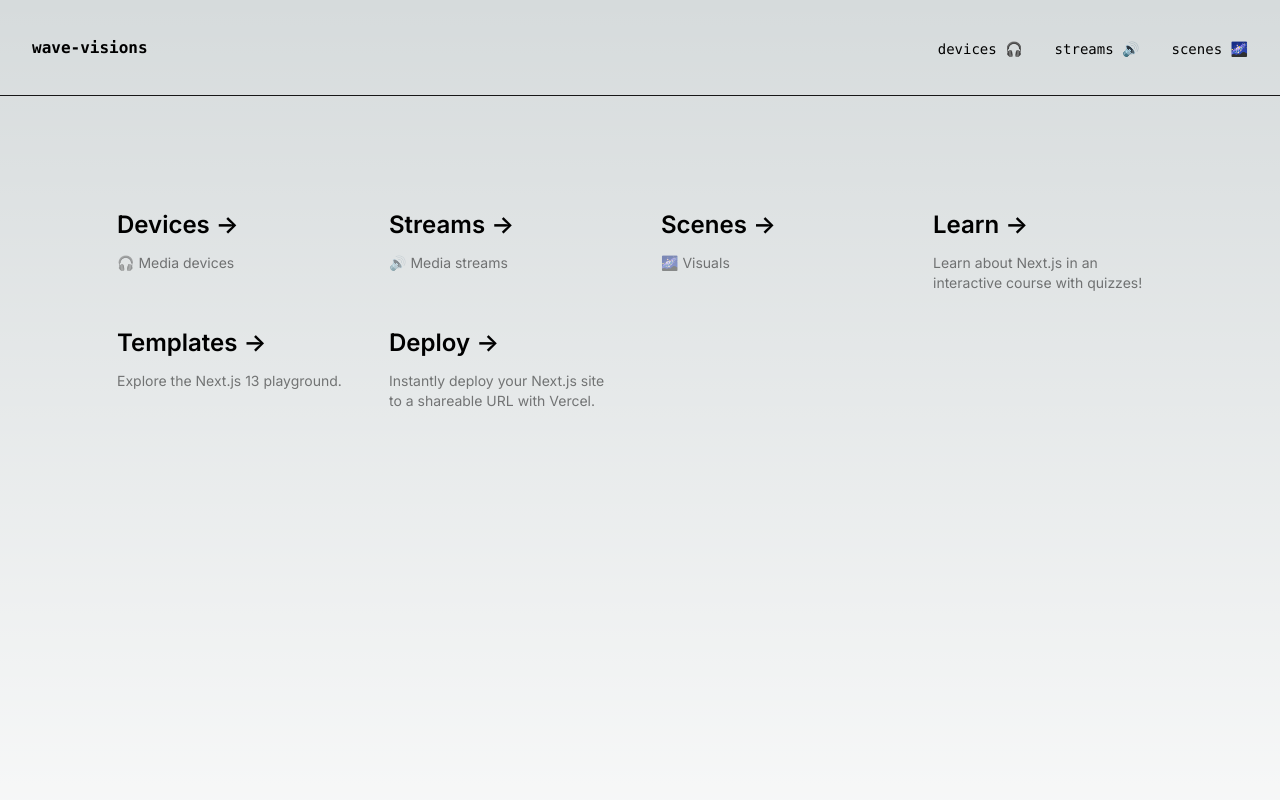
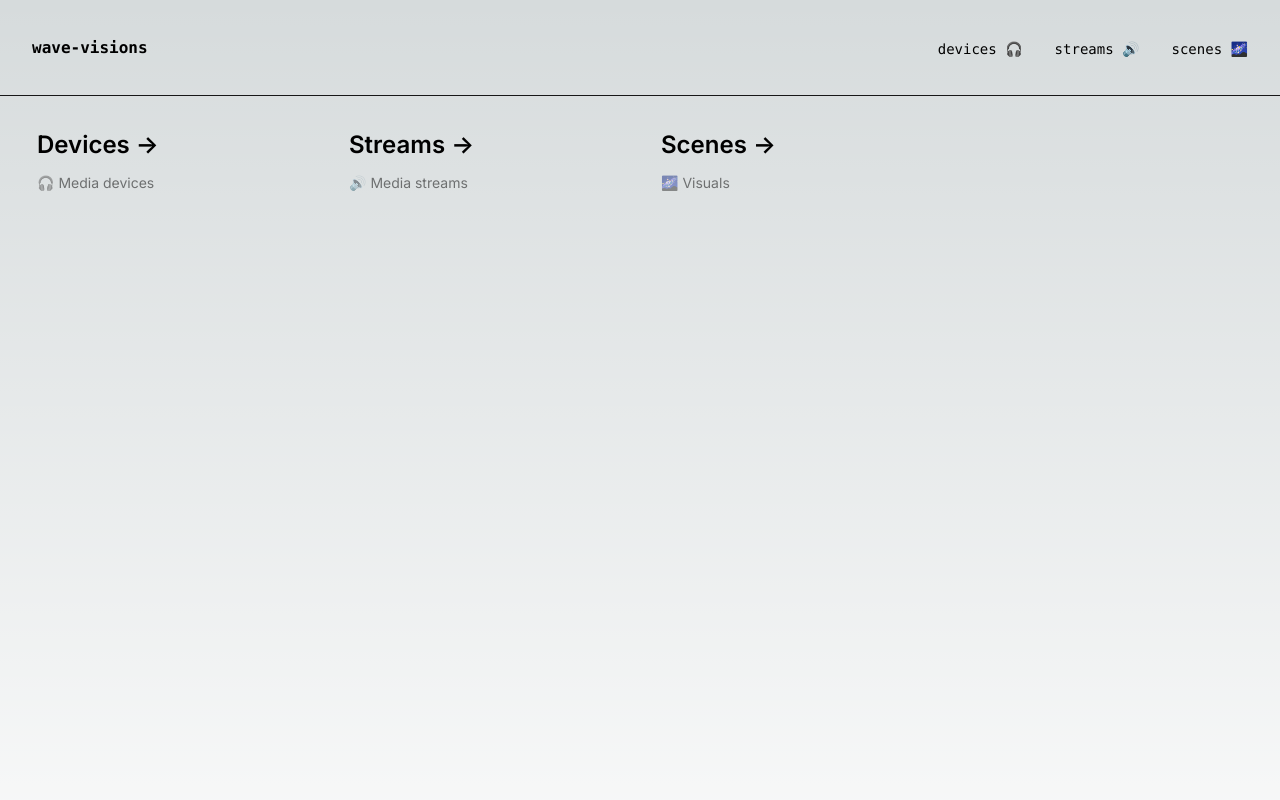
Before and after one commit to kalynbeach/wave-visions, a Next.js app: page / in a window 1280 px wide. Shown: the top 800 px of the page. Built offline with nearby package versions, Linux system fonts and the light colour scheme.

Commit message:
clean up RootLayout, Home page

```diff
--- a/src/app/layout.tsx
+++ b/src/app/layout.tsx
@@ -6,8 +6,8 @@ import Footer from './Footer'
 const inter = Inter({ subsets: ['latin'] })
 
 export const metadata = {
-  title: 'Create Next App',
-  description: 'Generated by create next app',
+  title: 'wave-visions',
+  description: 'Audio visualization experiments',
 }
 
 export default function RootLayout({
--- a/src/app/page.tsx
+++ b/src/app/page.tsx
@@ -3,20 +3,9 @@ import Link from 'next/link'
 
 export default function Home() {
   return (
-    <main className="flex min-h-screen flex-col items-center justify-between p-24">
+    <main className="min-h-screen p-4 flex flex-col justify-between">
 
-      {/* <div className="relative flex place-items-center before:absolute before:h-[300px] before:w-[480px] before:-translate-x-1/2 before:rounded-full before:bg-gradient-radial before:from-white before:to-transparent before:blur-2xl before:content-[''] after:absolute after:-z-20 after:h-[180px] after:w-[240px] after:translate-x-1/3 after:bg-gradient-conic after:from-sky-200 after:via-blue-200 after:blur-2xl after:content-[''] before:dark:bg-gradient-to-br before:dark:from-transparent before:dark:to-blue-700 before:dark:opacity-10 after:dark:from-sky-900 after:dark:via-[#0141ff] after:dark:opacity-40 before:lg:h-[360px]">
-        <Image
-          className="relative dark:drop-shadow-[0_0_0.3rem_#ffffff70] dark:invert"
-          src="/next.svg"
-          alt="Next.js Logo"
-          width={180}
-          height={37}
-          priority
-        />
-      </div> */}
-
-      <div className="mb-32 grid text-center lg:mb-0 lg:grid-cols-4 lg:text-left">
+      <div className="mb-32 grid lg:mb-0 lg:grid-cols-4 lg:text-left">
         <Link
           href="/devices"
           className="group rounded-lg border border-transparent px-5 py-4 transition-colors hover:border-gray-300 hover:bg-gray-100 hover:dark:border-neutral-700 hover:dark:bg-neutral-800/30"
@@ -62,56 +51,6 @@ export default function Home() {
           </p>
         </Link>
 
-        <a
-          href="https://nextjs.org/learn?utm_source=create-next-app&utm_medium=appdir-template-tw&utm_campaign=create-next-app"
-          className="group rounded-lg border border-transparent px-5 py-4 transition-colors hover:border-gray-300 hover:bg-gray-100 hover:dark:border-neutral-700 hover:dark:bg-neutral-800 hover:dark:bg-opacity-30"
-          target="_blank"
-          rel="noopener noreferrer"
-        >
-          <h2 className={`mb-3 text-2xl font-semibold`}>
-            Learn{' '}
-            <span className="inline-block transition-transform group-hover:translate-x-1 motion-reduce:transform-none">
-              -&gt;
-            </span>
-          </h2>
-          <p className={`m-0 max-w-[30ch] text-sm opacity-50`}>
-            Learn about Next.js in an interactive course with&nbsp;quizzes!
-          </p>
-        </a>
-
-        <a
-          href="https://vercel.com/templates?framework=next.js&utm_source=create-next-app&utm_medium=appdir-template&utm_campaign=create-next-app"
-          className="group rounded-lg border border-transparent px-5 py-4 transition-colors hover:border-gray-300 hover:bg-gray-100 hover:dark:border-neutral-700 hover:dark:bg-neutral-800/30"
-          target="_blank"
-          rel="noopener noreferrer"
-        >
-          <h2 className={`mb-3 text-2xl font-semibold`}>
-            Templates{' '}
-            <span className="inline-block transition-transform group-hover:translate-x-1 motion-reduce:transform-none">
-              -&gt;
-            </span>
-          </h2>
-          <p className={`m-0 max-w-[30ch] text-sm opacity-50`}>
-            Explore the Next.js 13 playground.
-          </p>
-        </a>
-
-        <a
-          href="https://vercel.com/new?utm_source=create-next-app&utm_medium=appdir-template&utm_campaign=create-next-app"
-          className="group rounded-lg border border-transparent px-5 py-4 transition-colors hover:border-gray-300 hover:bg-gray-100 hover:dark:border-neutral-700 hover:dark:bg-neutral-800/30"
-          target="_blank"
-          rel="noopener noreferrer"
-        >
-          <h2 className={`mb-3 text-2xl font-semibold`}>
-            Deploy{' '}
-            <span className="inline-block transition-transform group-hover:translate-x-1 motion-reduce:transform-none">
-              -&gt;
-            </span>
-          </h2>
-          <p className={`m-0 max-w-[30ch] text-sm opacity-50`}>
-            Instantly deploy your Next.js site to a shareable URL with Vercel.
-          </p>
-        </a>
       </div>
     </main>
   )
```
